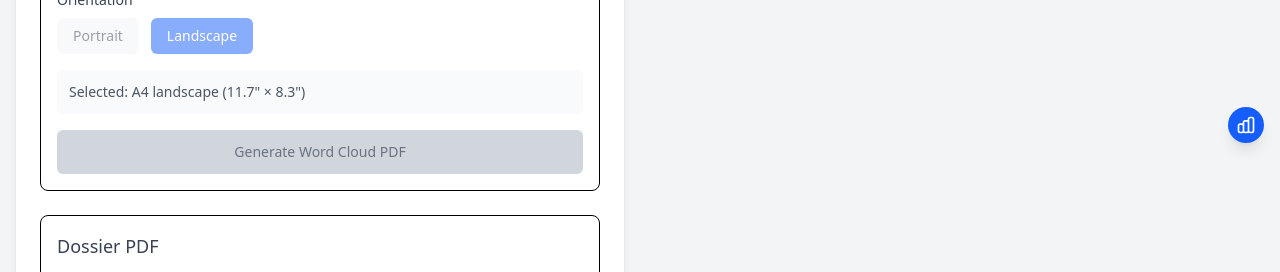
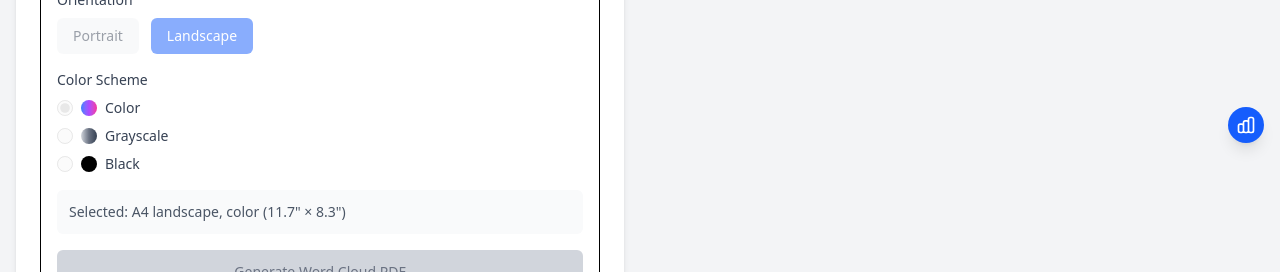
Before and after one commit to jmbthyme/l-word-project, a React (Vite) app: page / in a window 1280 px wide. Shown: the part 641-913 px from the top of the page. Built offline with nearby package versions, Linux system fonts and the light colour scheme; no server answers; what @react-pdf/renderer would draw is missing.

Commit message:
Color Scheme

```diff
--- a/src/App.tsx
+++ b/src/App.tsx
@@ -27,7 +27,8 @@ function App() {
   const [wordCloudItems, setWordCloudItems] = useState<WordCloudItem[]>([]);
   const [wordCloudConfig, setWordCloudConfig] = useState<WordCloudConfig>({
     paperSize: 'A4',
-    orientation: 'landscape'
+    orientation: 'landscape',
+    colorScheme: 'color'
   });
 
   // Services
@@ -137,16 +138,35 @@ function App() {
 
       // Generate word cloud layout (this will be handled by WordCloudGenerator)
       // For now, we'll create a simple layout
-      const wordCloudItems: WordCloudItem[] = words.map((word, index) => ({
+      const wordCloudItems: WordCloudItem[] = words.map((word, index) => {
+        // Generate color based on scheme
+        let color: string;
+        switch (config.colorScheme) {
+          case 'color':
+            color = `hsl(${Math.random() * 360}, 70%, 50%)`;
+            break;
+          case 'grayscale':
+            const grayValue = Math.floor(Math.random() * 128) + 64; // Gray values between 64-192
+            color = `rgb(${grayValue}, ${grayValue}, ${grayValue})`;
+            break;
+          case 'black':
+            color = '#000000';
+            break;
+          default:
+            color = '#333333';
+        }
+
+        return {
           text: word,
           size: Math.max(12, 48 - (index * 2)), // Decreasing size
           weight: 400 + (Math.random() * 500), // Random weight between 400-900
           fontFamily: fonts[index % fonts.length]?.family || 'Arial',
-        color: `hsl(${Math.random() * 360}, 70%, 50%)`, // Random color
+          color,
           x: Math.random() * 400 + 100, // Random position
           y: Math.random() * 300 + 100,
           rotation: Math.random() < 0.5 ? 0 : 90 // 50% chance of horizontal (0°) or vertical (90°)
-      }));
+        };
+      });
 
       setWordCloudItems(wordCloudItems);
       setCurrentView('wordcloud');
--- a/src/components/DocumentControls.tsx
+++ b/src/components/DocumentControls.tsx
@@ -24,7 +24,8 @@ export const DocumentControls: React.FC<DocumentControlsProps> = ({
 }) => {
   const [wordCloudConfig, setWordCloudConfig] = useState<WordCloudConfig>({
     paperSize: 'A4',
-    orientation: 'landscape'
+    orientation: 'landscape',
+    colorScheme: 'color'
   });
 
   const handlePaperSizeChange = (paperSize: 'A4' | 'A3') => {
@@ -35,6 +36,12 @@ export const DocumentControls: React.FC<DocumentControlsProps> = ({
 
   const handleOrientationChange = (orientation: 'portrait' | 'landscape') => {
     const newConfig = { ...wordCloudConfig, orientation };
+    setWordCloudConfig(newConfig);
+    onConfigChange?.(newConfig);
+  };
+
+  const handleColorSchemeChange = (colorScheme: 'color' | 'grayscale' | 'black') => {
+    const newConfig = { ...wordCloudConfig, colorScheme };
     setWordCloudConfig(newConfig);
     onConfigChange?.(newConfig);
   };
@@ -144,10 +151,64 @@ export const DocumentControls: React.FC<DocumentControlsProps> = ({
           </div>
         </div>
 
+        {/* Color Scheme Selection */}
+        <div className="control-group">
+          <label className="block text-sm font-medium text-gray-700 mb-2">
+            Color Scheme
+          </label>
+          <div className="space-y-2">
+            <label className="flex items-center">
+              <input
+                type="radio"
+                name="colorScheme"
+                value="color"
+                checked={wordCloudConfig.colorScheme === 'color'}
+                onChange={() => handleColorSchemeChange('color')}
+                disabled={isDisabled}
+                className="h-4 w-4 text-blue-600 focus:ring-blue-500 border-gray-300 disabled:opacity-50"
+              />
+              <span className="ml-2 text-sm text-gray-700 flex items-center">
+                <span className="w-4 h-4 rounded-full bg-gradient-to-r from-blue-500 via-purple-500 to-pink-500 mr-2"></span>
+                Color
+              </span>
+            </label>
+            <label className="flex items-center">
+              <input
+                type="radio"
+                name="colorScheme"
+                value="grayscale"
+                checked={wordCloudConfig.colorScheme === 'grayscale'}
+                onChange={() => handleColorSchemeChange('grayscale')}
+                disabled={isDisabled}
+                className="h-4 w-4 text-blue-600 focus:ring-blue-500 border-gray-300 disabled:opacity-50"
+              />
+              <span className="ml-2 text-sm text-gray-700 flex items-center">
+                <span className="w-4 h-4 rounded-full bg-gradient-to-r from-gray-300 via-gray-500 to-gray-700 mr-2"></span>
+                Grayscale
+              </span>
+            </label>
+            <label className="flex items-center">
+              <input
+                type="radio"
+                name="colorScheme"
+                value="black"
+                checked={wordCloudConfig.colorScheme === 'black'}
+                onChange={() => handleColorSchemeChange('black')}
+                disabled={isDisabled}
+                className="h-4 w-4 text-blue-600 focus:ring-blue-500 border-gray-300 disabled:opacity-50"
+              />
+              <span className="ml-2 text-sm text-gray-700 flex items-center">
+                <span className="w-4 h-4 rounded-full bg-black mr-2"></span>
+                Black
+              </span>
+            </label>
+          </div>
+        </div>
+
         {/* Configuration Summary */}
         <div className="config-summary bg-gray-50 rounded-md p-3">
           <p className="text-sm text-gray-600">
-            <span className="font-medium">Selected:</span> {wordCloudConfig.paperSize} {wordCloudConfig.orientation}
+            <span className="font-medium">Selected:</span> {wordCloudConfig.paperSize} {wordCloudConfig.orientation}, {wordCloudConfig.colorScheme}
             {wordCloudConfig.paperSize === 'A4' && wordCloudConfig.orientation === 'landscape' &&
               ' (11.7" × 8.3")'
             }
--- a/src/components/WordCloudGenerator.tsx
+++ b/src/components/WordCloudGenerator.tsx
@@ -207,9 +207,8 @@ export function generateWordCloudItems(
     const randomFont = fonts[Math.floor(Math.random() * fonts.length)];
     const randomWeight = randomFont.weights[Math.floor(Math.random() * randomFont.weights.length)];
 
-    // Generate random color (optional - can be overridden)
-    const colors = ['#2563eb', '#dc2626', '#059669', '#7c3aed', '#ea580c', '#0891b2'];
-    const randomColor = colors[Math.floor(Math.random() * colors.length)];
+    // Generate color based on scheme (will be overridden by layout function)
+    const randomColor = '#333333'; // Default color, will be set by layout function
 
     return {
       text,
@@ -257,7 +256,8 @@ export function generateWordCloudLayout(
     const positionedWord: WordCloudItem = {
       ...item,
       x: position.x,
-      y: position.y
+      y: position.y,
+      color: getColorForScheme(config.colorScheme)
     };
 
     positionedWords.push(positionedWord);
@@ -270,6 +270,26 @@ export function generateWordCloudLayout(
     words: positionedWords,
     bounds
   };
+}
+
+/**
+ * Get color based on the selected color scheme
+ * @param colorScheme The selected color scheme
+ * @returns Color string
+ */
+function getColorForScheme(colorScheme: 'color' | 'grayscale' | 'black'): string {
+  switch (colorScheme) {
+    case 'color':
+      const colors = ['#2563eb', '#dc2626', '#059669', '#7c3aed', '#ea580c', '#0891b2', '#be185d', '#0f766e'];
+      return colors[Math.floor(Math.random() * colors.length)];
+    case 'grayscale':
+      const grayValues = ['#374151', '#4b5563', '#6b7280', '#9ca3af', '#d1d5db'];
+      return grayValues[Math.floor(Math.random() * grayValues.length)];
+    case 'black':
+      return '#000000';
+    default:
+      return '#333333';
+  }
 }
 
 /**
--- a/src/validation/schemas.ts
+++ b/src/validation/schemas.ts
@@ -15,6 +15,7 @@ export const PersonDataArraySchema = z.array(PersonDataSchema).min(1, 'At least
 export const WordCloudConfigSchema = z.object({
   paperSize: z.enum(['A4', 'A3']),
   orientation: z.enum(['portrait', 'landscape']),
+  colorScheme: z.enum(['color', 'grayscale', 'black']).default('color'),
 });
 
 // Schema for PDFConfig
```
Lines whose indentation alone changed are shown as unchanged.
